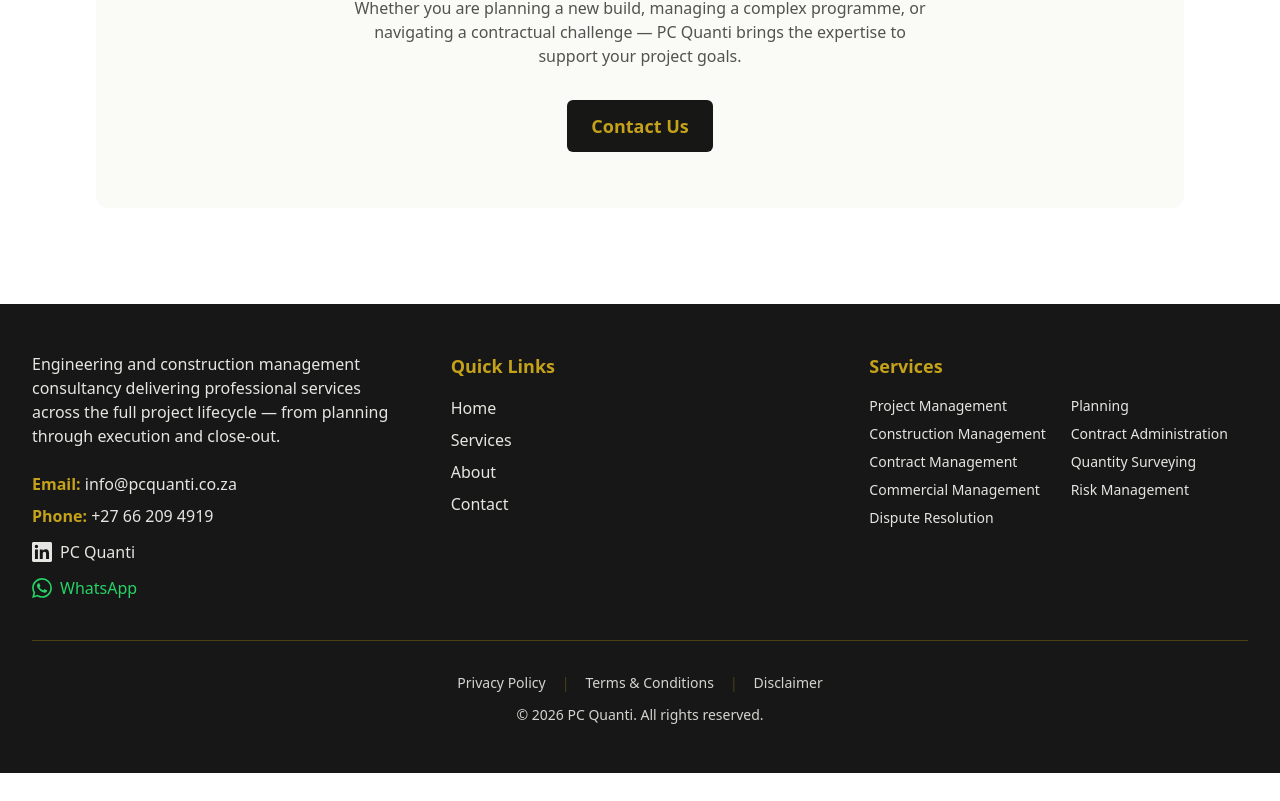
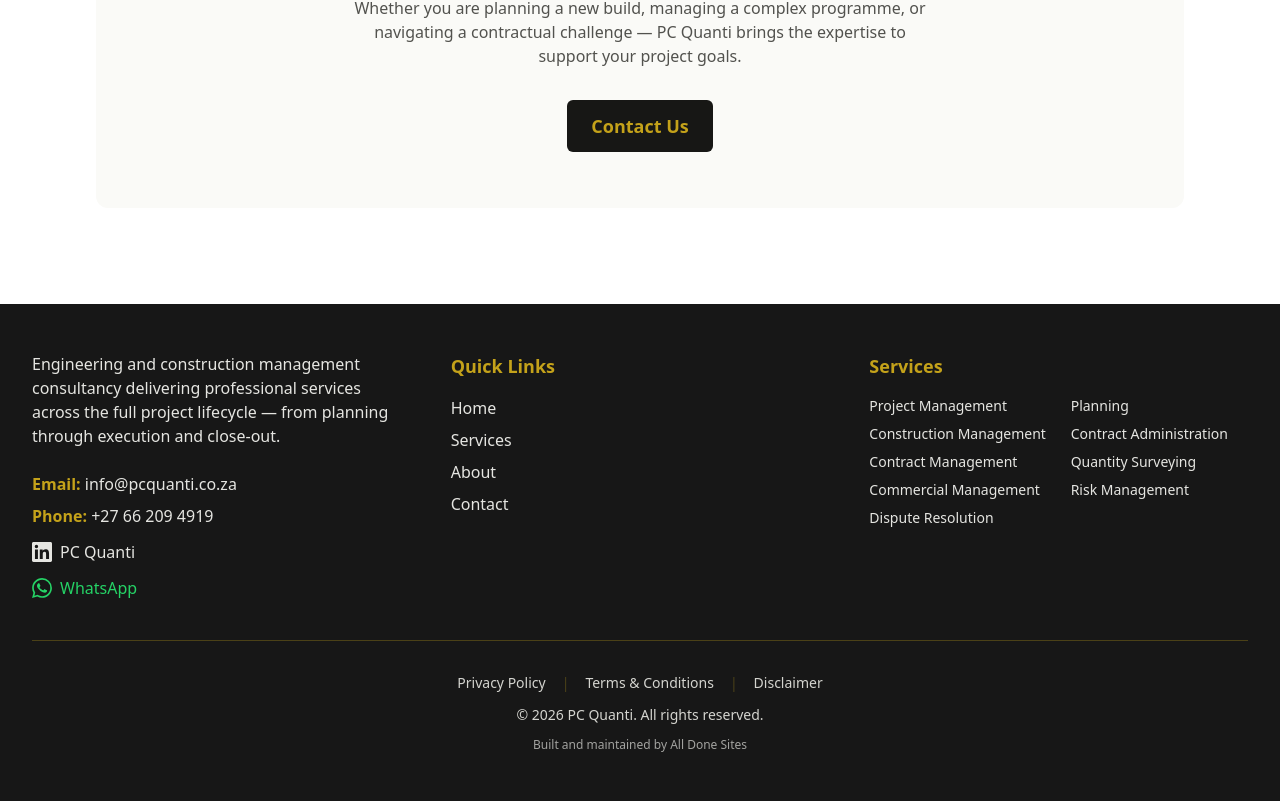
Before and after one commit to jonathanavis96/pc_quanti, a Next.js app: page /projects in a window 1280 px wide. Shown: the part 3584-4385 px from the top of the page. Before the commit the page ends 4357 px from the top, so only its background shows below. Built offline with nearby package versions, Linux system fonts and the light colour scheme; no server answers.

Commit message:
feat(footer): add 'Built and maintained by All Done Sites' credit

```diff
--- a/src/components/Footer.tsx
+++ b/src/components/Footer.tsx
@@ -136,6 +136,17 @@
             <p className="text-center text-pc-neutral-300 text-sm">
               © {new Date().getFullYear()} PC Quanti. All rights reserved.
             </p>
+            <p className="text-center text-pc-neutral-400 text-xs">
+              Built and maintained by{" "}
+              <a
+                href="https://alldonesites.com"
+                target="_blank"
+                rel="noopener"
+                className="hover:text-pc-gold underline-offset-2 hover:underline transition-colors focus:outline-none focus:ring-2 focus:ring-pc-gold focus:ring-offset-2 focus:ring-offset-[#171717] rounded-sm"
+              >
+                All Done Sites
+              </a>
+            </p>
           </div>
         </div>
       </Container>
```
